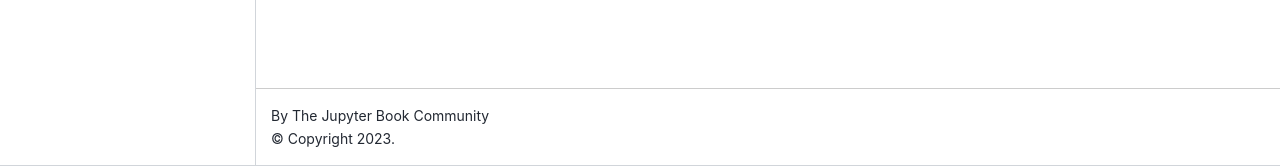
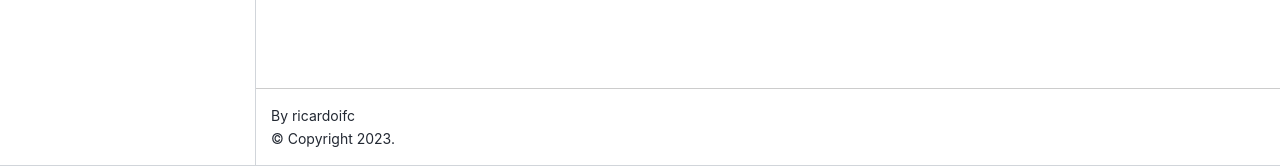
Before and after one commit to ricardoifc/milibro5, a Jupyter Book: the page built from content.md, in a window 1280 px wide. Shown: the part 734-900 px from the top of the page. Built offline with Jupyter Book 1.0.4 settings and Sphinx 7.4.7 and the Sphinx Book theme 1.1.4, drawn with Linux system fonts in a browser that asks for light colours.

Commit message:
modificando nomombre visible

```diff
--- a/_config.yml
+++ b/_config.yml
@@ -1,8 +1,8 @@
 # Book settings
 # Learn more at https://jupyterbook.org/customize/config.html
 
-title: Mi primer libro
-author: The Jupyter Book Community
+title: Mi primer libro en jupyter con actions github
+author: ricardoifc
 logo: logo.png
 
 # Force re-execution of notebooks on each build.
```
